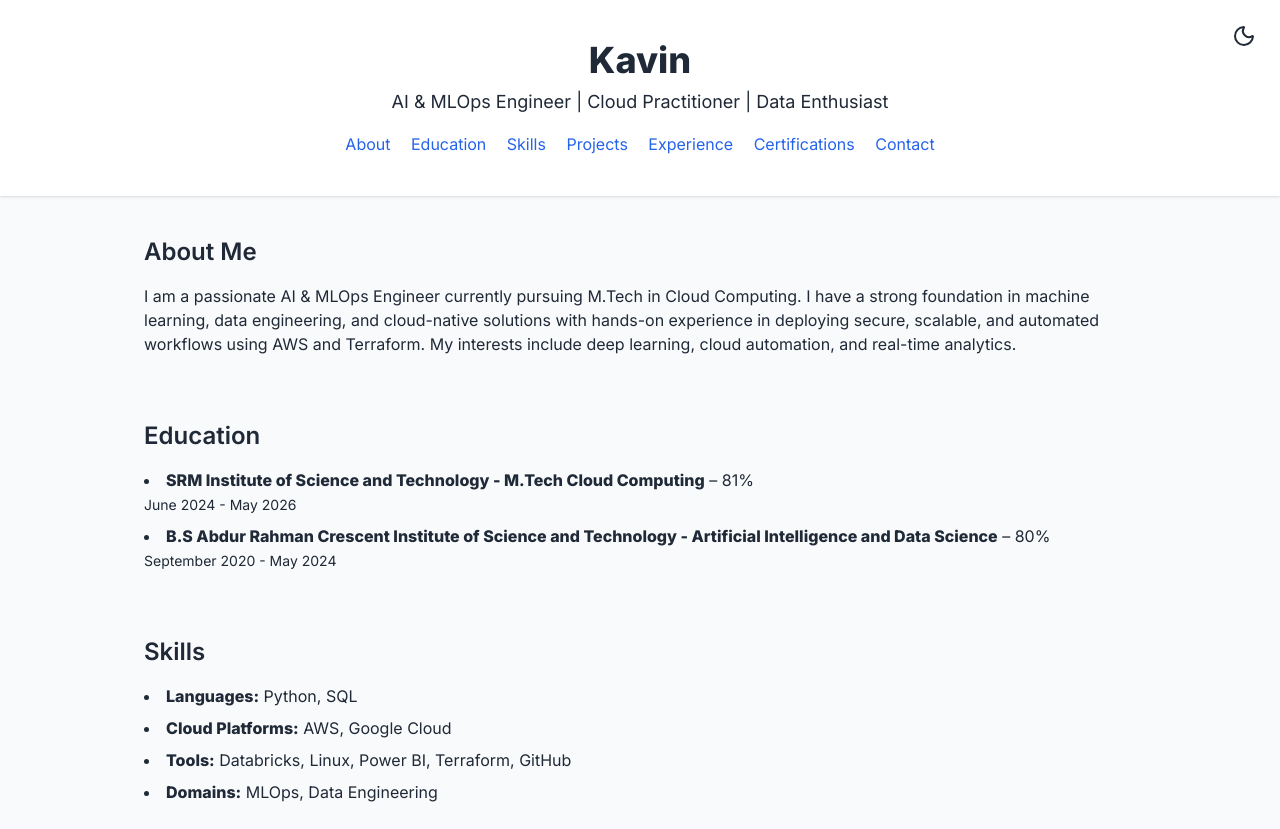
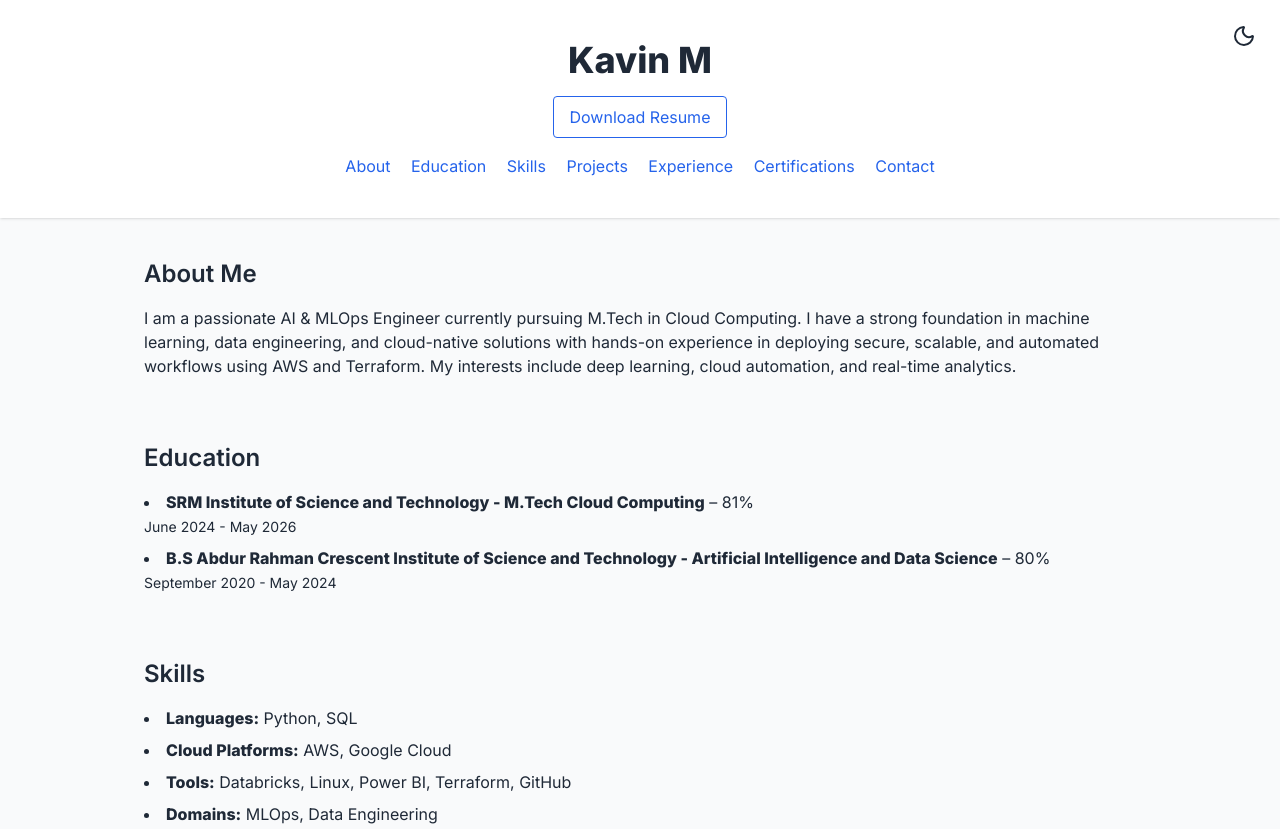
Before and after one commit to Kavin-M-2002/Portfolio, a plain HTML site: page index.html in a window 1280 px wide. Shown: the top 829 px of the page. Drawn offline with nearby package versions, Linux system fonts and the light colour scheme.

Commit message:
Update index.html

```diff
--- a/index.html
+++ b/index.html
@@ -3,7 +3,7 @@
 <head>
   <meta charset="UTF-8">
   <meta name="viewport" content="width=device-width, initial-scale=1.0">
-  <title>Kavin M | AI & MLOps Engineer</title>
+  <title>Kavin's Portfolio</title>
   <script src="https://cdn.tailwindcss.com"></script>
   <script>
     tailwind.config = {
@@ -34,8 +34,11 @@
         <i id="theme-icon" data-lucide="moon" class="w-6 h-6"></i>
       </button>
     </div>
-    <h1 class="text-4xl font-extrabold">Kavin</h1>
-    <p class="text-lg mt-2">AI & MLOps Engineer | Cloud Practitioner | Data Enthusiast</p>
+    <h1 class="text-4xl font-extrabold">Kavin M</h1>
+    </p>
+    <a href="Kavin_M_Resume.pdf" download class="inline-block mt-4 px-4 py-2 border border-blue-600 text-blue-600 dark:text-blue-400 rounded hover:bg-blue-50 dark:hover:bg-gray-800 transition">
+      Download Resume
+    </a>
     <nav class="mt-4 space-x-4">
       <a href="#about" class="text-blue-600 dark:text-blue-400 hover:underline">About</a>
       <a href="#education" class="text-blue-600 dark:text-blue-400 hover:underline">Education</a>
```
